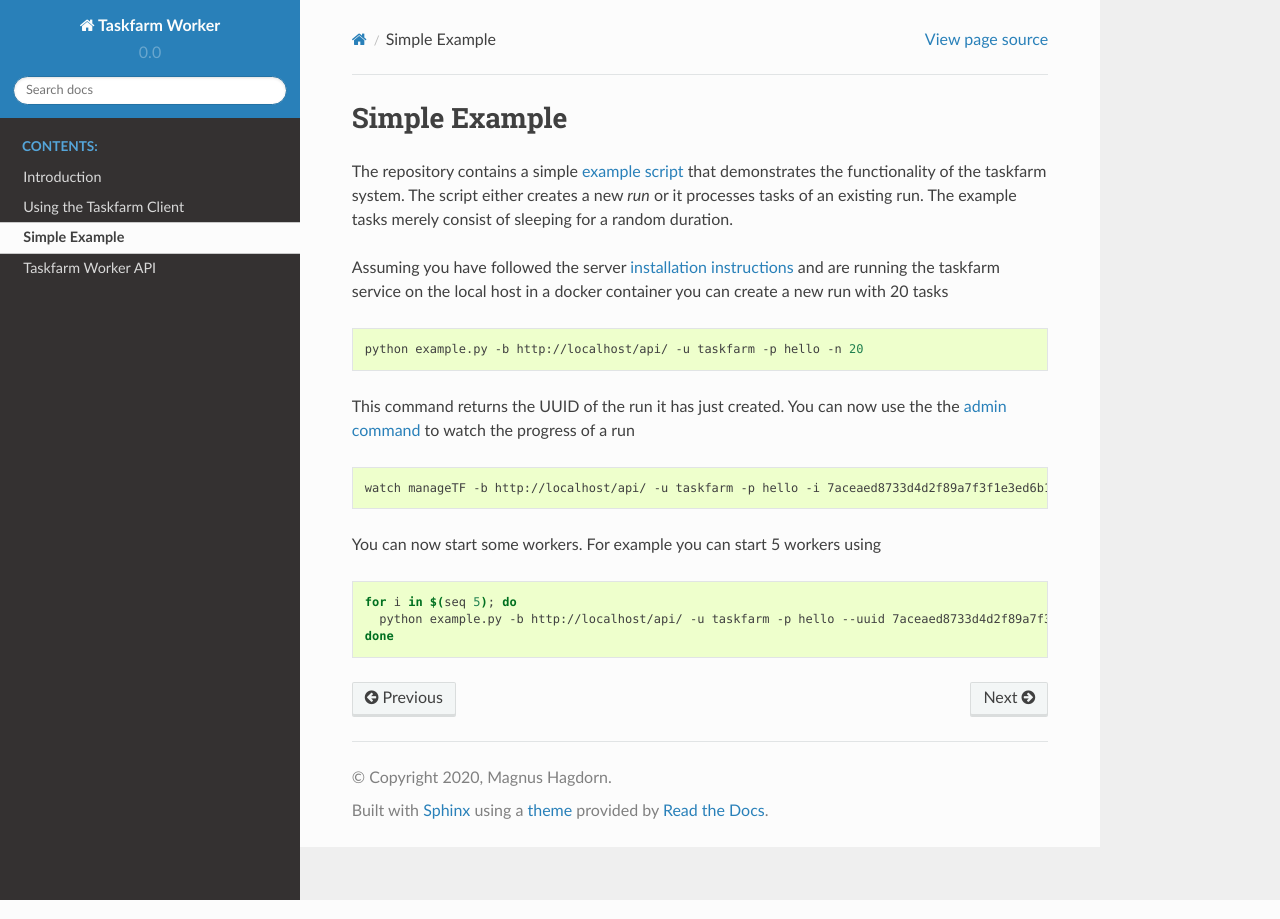
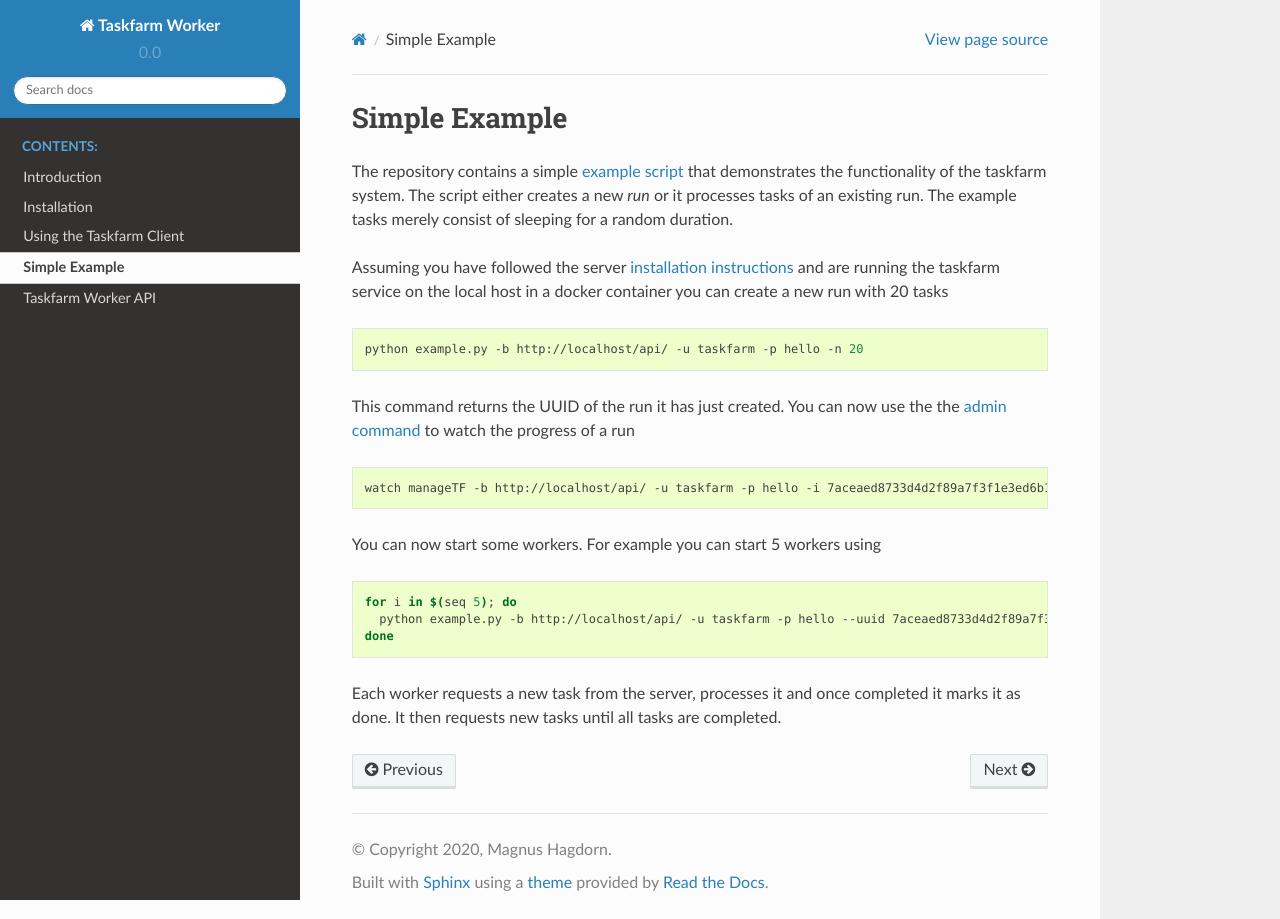
Before and after one commit to mhagdorn/taskfarm-worker, a Sphinx documentation site: the page built from docs/example.rst, in a window 1280 px wide. Built offline with Sphinx 7.4.7 and the Read the Docs theme 2.0.0, drawn with Linux system fonts in a browser that asks for light colours.

Commit message:
update docs

```diff
--- a/docs/example.rst
+++ b/docs/example.rst
@@ -21,3 +21,5 @@ You can now start some workers. For example you can start 5 workers using
   for i in $(seq 5); do
     python example.py -b http://localhost/api/ -u taskfarm -p hello --uuid 7aceaed8733d4d2f89a7f3f1e3ed6b1f &
   done
+
+Each worker requests a new task from the server, processes it and once completed it marks it as done. It then requests new tasks until all tasks are completed.
--- a/docs/index.rst
+++ b/docs/index.rst
@@ -10,6 +10,7 @@ Welcome to Taskfarm Worker's documentation!
    :caption: Contents:
 
    intro
+   installation
    using
    example
    api
```
Also changed, not shown: docs/installation.rst (added, +15 -0 lines).
